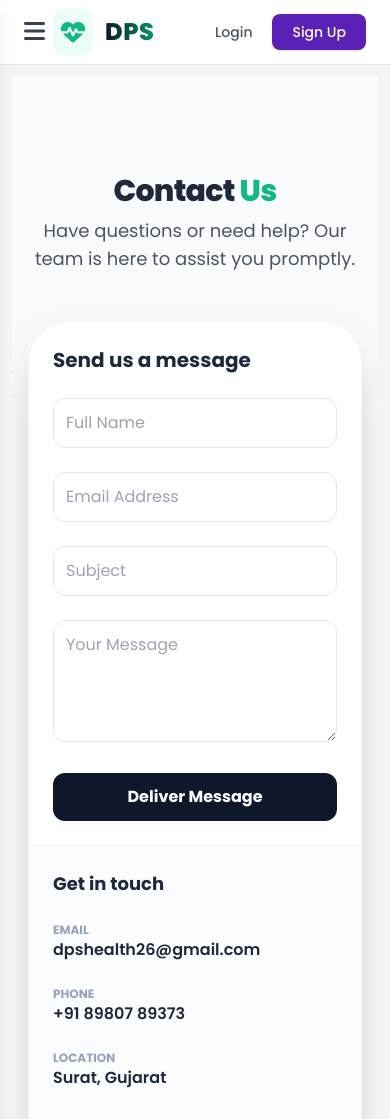
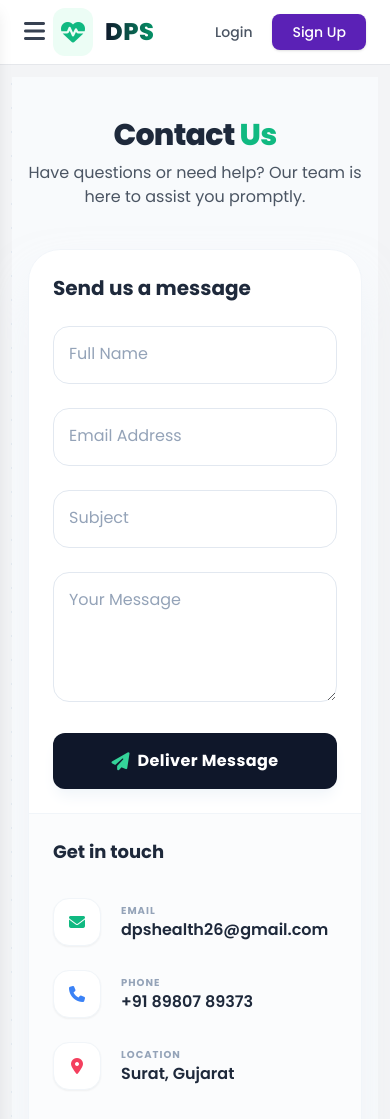
Before and after one commit to raxitsolanki/ML-PRO, a Flask app: page /contactus in a window 390 px wide. Shown: the top 1119 px of the page. Run offline with Flask 3, Linux system fonts and the light colour scheme; parts of the project's set-up code (start-up, migrations or seed data) failed here and were passed over; some libraries are stand-ins or nearby versions.

```diff
--- a/templates/contactus.html
+++ b/templates/contactus.html
@@ -1,124 +1,205 @@
 {% extends "layout_app.html" %}
+
 {% block title %}Contact Us - DSP Health{% endblock %}
 
 {% block content %}
 
+<link href="https://fonts.googleapis.com/css2?family=Poppins:wght@300;400;500;600;700&display=swap" rel="stylesheet">
+<script src="https://www.google.com/recaptcha/api.js" async defer></script>
+
 <style>
-  html, body {
-    height: 100%;
-    overflow: hidden; /* prevent double scroll */
+:root {
+  --navy: #1e293b;
+  --emerald: #10b981;
 }
 
-  .mobile-scroll-area {
-    height: 100vh;
-    overflow-y: auto;
-    -webkit-overflow-scrolling: touch;
+.font-poppins { font-family: 'Poppins', sans-serif; }
+
+/* Responsive Height Fix */
+.main-container {
+    min-height: auto;
 }
 
 @media (min-width: 1024px) {
-    html, body {
-      overflow: auto;
+  .main-container {
+    min-height: 750px;
+  }
 }
 
-    .mobile-scroll-area {
-      height: auto;
-      overflow: visible;
+/* Floating Label Logic */
+.input-group { position: relative; width: 100%; }
+
+.input-group label {
+    position: absolute;
+    left: 1rem;
+    top: 1rem;
+    color: #94a3b8;
+    transition: all 0.3s ease;
+    pointer-events: none;
+    background: transparent;
+}
+
+.input-field {
+    width: 100%;
+    border: 1.5px solid #e2e8f0;
+    padding: 1rem;
+    border-radius: 16px;
+    outline: none;
+    transition: all 0.3s ease;
+    background: #ffffff;
+}
+
+.input-field:focus ~ label,
+.input-field:not(:placeholder-shown) ~ label {
+    top: -0.6rem;
+    left: 0.8rem;
+    font-size: 0.75rem;
+    font-weight: 700;
+    color: var(--emerald);
+    background: white;
+    padding: 0 6px;
+}
+
+.input-field:focus {
+    border-color: var(--navy);
+    box-shadow: 0 0 0 4px rgba(30, 41, 59, 0.05);
+}
+
+/* Map Container */
+.map-box {
+    height: 260px;
+    width: 100%;
+}
+
+@media (min-width: 640px) {
+  .map-box {
+    height: 300px;
   }
 }
+
+@keyframes slideUp {
+    from { opacity: 0; transform: translateY(20px); }
+    to { opacity: 1; transform: translateY(0); }
+}
+.animate-slide-up { animation: slideUp 0.6s ease-out forwards; }
 </style>
 
-<div class="mobile-scroll-area">
+<div class="min-h-screen bg-[#f8fafc] px-4 sm:px-6 lg:px-16 py-10 sm:py-12 md:py-16 font-poppins">
 
-  <!-- Add padding so content doesn't hide behind fixed header/footer -->
-  <div class="pt-24 pb-24 lg:pt-12 lg:pb-12 bg-[#f8fafc] px-4 sm:px-6 lg:px-16 py-12 font-poppins">
-
-    <!-- HEADER TEXT -->
-    <div class="text-center mb-12">
+    <div class="text-center mb-10 sm:mb-12 animate-slide-up">
         <h1 class="text-3xl md:text-5xl font-extrabold text-[--navy] tracking-tight mb-2">
             Contact <span class="text-emerald-500">Us</span>
         </h1>
 
-      <p class="text-gray-600 text-lg md:text-xl max-w-2xl mx-auto">
+        <p class="text-gray-600 text-base sm:text-lg md:text-xl max-w-2xl mx-auto">
             Have questions or need help? Our team is here to assist you promptly.
         </p>
     </div>
 
-    <!-- MAIN CARD -->
-    <div class="max-w-6xl mx-auto">
-      <div class="bg-white rounded-[2.5rem] shadow-2xl border border-slate-100 overflow-hidden flex flex-col lg:flex-row">
+    <div class="max-w-6xl mx-auto animate-slide-up">
+        <div class="bg-white rounded-[2rem] sm:rounded-[2.5rem] shadow-2xl shadow-slate-200/50 border border-slate-100 overflow-hidden flex flex-col lg:flex-row main-container">
 
             <!-- LEFT FORM -->
-        <div class="lg:w-[60%] p-6 sm:p-10 border-b lg:border-b-0 lg:border-r border-slate-100">
-          <h2 class="text-xl sm:text-2xl font-bold text-[--navy] mb-6">
+            <div class="lg:w-[60%] p-6 sm:p-8 md:p-12 border-b lg:border-b-0 lg:border-r border-slate-100">
+                <h2 class="text-xl sm:text-2xl font-bold text-[--navy] mb-6 sm:mb-8">
                     Send us a message
                 </h2>
 
                 <form action="{{ url_for('contactus') }}" method="POST" class="space-y-6">
 
                     <div class="grid grid-cols-1 md:grid-cols-2 gap-6">
-              <input type="text" name="name" placeholder="Full Name"
-                class="w-full border border-slate-200 p-3 rounded-xl focus:ring-2 focus:ring-slate-200 outline-none" required>
-
-              <input type="email" name="email" placeholder="Email Address"
-                class="w-full border border-slate-200 p-3 rounded-xl focus:ring-2 focus:ring-slate-200 outline-none" required>
+                        <div class="input-group">
+                            <input type="text" name="name" placeholder=" " required class="input-field">
+                            <label>Full Name</label>
+                        </div>
+                        <div class="input-group">
+                            <input type="email" name="email" placeholder=" " required class="input-field">
+                            <label>Email Address</label>
+                        </div>
                     </div>
 
-            <input type="text" name="subject" placeholder="Subject"
-              class="w-full border border-slate-200 p-3 rounded-xl focus:ring-2 focus:ring-slate-200 outline-none" required>
+                    <div class="input-group">
+                        <input type="text" name="subject" placeholder=" " required class="input-field">
+                        <label>Subject</label>
+                    </div>
 
-            <textarea name="message" rows="4" placeholder="Your Message"
-              class="w-full border border-slate-200 p-3 rounded-xl focus:ring-2 focus:ring-slate-200 outline-none" required></textarea>
+                    <div class="input-group">
+                        <textarea name="message" rows="4" placeholder=" " required class="input-field"></textarea>
+                        <label>Your Message</label>
+                    </div>
 
+                    <div class="flex justify-center mt-6">
                         <button type="submit"
-              class="w-full bg-slate-900 text-white py-3 rounded-xl font-bold hover:bg-emerald-600 transition-all active:scale-95">
-              Deliver Message
+                            class="w-full max-w-[320px]
+                                   bg-slate-900 text-white py-3.5 rounded-xl
+                                   text-base font-bold
+                                   flex items-center justify-center gap-2
+                                   shadow-lg shadow-slate-100
+                                   hover:bg-emerald-600 transition-all
+                                   active:scale-95">
+
+                            <i class="fa-solid fa-paper-plane text-emerald-400 text-lg"></i>
+                            <span class="tracking-wide">Deliver Message</span>
                         </button>
+                    </div>
 
                 </form>
             </div>
 
             <!-- RIGHT INFO -->
-        <div class="lg:w-[40%] bg-slate-50/50 p-6 sm:p-10 flex flex-col justify-between">
+            <div class="lg:w-[40%] bg-slate-50/50 p-6 sm:p-8 md:p-12 flex flex-col justify-between">
+
+                <div class="space-y-8">
+                    <h3 class="text-lg sm:text-xl font-bold text-[--navy] mb-6">
+                        Get in touch
+                    </h3>
 
                     <div class="space-y-6">
-            <h3 class="text-lg sm:text-xl font-bold text-[--navy]">Get in touch</h3>
 
+                        <div class="flex items-center gap-5 group">
+                            <div class="w-12 h-12 bg-white rounded-2xl shadow-sm flex items-center justify-center text-emerald-500 border border-slate-100 group-hover:bg-emerald-500 group-hover:text-white transition-all">
+                                <i class="fa-solid fa-envelope"></i>
+                            </div>
                             <div>
-              <p class="text-xs font-bold text-slate-400 uppercase">Email</p>
-              <p class="font-semibold text-[--navy] break-words">
-                dpshealth26@gmail.com
-              </p>
-            </div>
-
-            <div>
-              <p class="text-xs font-bold text-slate-400 uppercase">Phone</p>
-              <p class="font-semibold text-[--navy]">
-                +91 89807 89373
-              </p>
-            </div>
-
-            <div>
-              <p class="text-xs font-bold text-slate-400 uppercase">Location</p>
-              <p class="font-semibold text-[--navy]">
-                Surat, Gujarat
-              </p>
+                                <p class="text-[10px] font-bold text-slate-400 uppercase tracking-widest">Email</p>
+                                <p class="text-[--navy] font-semibold break-words">dpshealth26@gmail.com</p>
                             </div>
                         </div>
 
-          <div class="mt-8 rounded-2xl overflow-hidden shadow-md h-48 sm:h-56">
-            <iframe
-              src="https://www.google.com/maps?q=Surat,Gujarat&output=embed"
-              width="100%" height="100%" style="border:0;"
-              loading="lazy">
-            </iframe>
+                        <div class="flex items-center gap-5 group">
+                            <div class="w-12 h-12 bg-white rounded-2xl shadow-sm flex items-center justify-center text-blue-500 border border-slate-100 group-hover:bg-blue-500 group-hover:text-white transition-all">
+                                <i class="fa-solid fa-phone"></i>
+                            </div>
+                            <div>
+                                <p class="text-[10px] font-bold text-slate-400 uppercase tracking-widest">Phone</p>
+                                <p class="text-[--navy] font-semibold">+91 89807 89373</p>
+                            </div>
                         </div>
 
+                        <div class="flex items-center gap-5 group">
+                            <div class="w-12 h-12 bg-white rounded-2xl shadow-sm flex items-center justify-center text-rose-500 border border-slate-100 group-hover:bg-rose-500 group-hover:text-white transition-all">
+                                <i class="fa-solid fa-location-dot"></i>
                             </div>
-
+                            <div>
+                                <p class="text-[10px] font-bold text-slate-400 uppercase tracking-widest">Location</p>
+                                <p class="text-[--navy] font-semibold">Surat, Gujarat</p>
                             </div>
                         </div>
 
                     </div>
                 </div>
 
+                <div class="mt-8 sm:mt-10 rounded-[2rem] overflow-hidden border-4 border-white shadow-xl map-box">
+                    <iframe
+                        src="https://www.google.com/maps/embed?pb=!1m18!1m12!1m3!1d119066.41709424424!2d72.739894488346!3d21.17024010174066!2m3!1f0!2f0!3f0!3m2!1i1024!2i768!4f13.1!3m3!1m2!1s0x3be04e59411d1563%3A0xfe4558290938b042!2sSurat%2C%20Gujarat!5e0!3m2!1sen!2sin!4v1700000000000!5m2!1sen!2sin"
+                        width="100%" height="100%" style="border:0;" allowfullscreen=""
+                        loading="lazy" referrerpolicy="no-referrer-when-downgrade">
+                    </iframe>
+                </div>
+
+            </div>
+        </div>
+    </div>
+</div>
+
 {% endblock %}
--- a/templates/layout.html
+++ b/templates/layout.html
@@ -56,7 +56,7 @@
         <div class="flex justify-between items-center h-16 sm:h-20">
 
             <!-- LOGO -->
-            <a href="/login" class="flex items-center gap-2 sm:gap-3 group">
+            <a href="{{ url_for('logout') }}" class="flex items-center gap-2 sm:gap-3 group">
                 <div class="p-2 rounded-xl bg-emerald-50 group-hover:bg-emerald-100 transition">
                     <i class="fa-solid fa-heart-pulse text-emerald-500 text-xl sm:text-2xl"></i>
                 </div>
--- a/templates/layout_app.html
+++ b/templates/layout_app.html
@@ -35,7 +35,7 @@
                 </button>
 
                 <!-- LOGO -->
-                <a href="/login" class="flex items-center gap-3 group">
+                <a href="{{ url_for('logout') }}" class="flex items-center gap-3 group">
                     <div class="logo-box p-2 rounded-xl bg-emerald-50 group-hover:bg-emerald-100 transition">
                         <i class="fa-solid fa-heart-pulse text-emerald-500 text-2xl group-hover:scale-110 transition-transform"></i>
                     </div>
```
Also changed, not shown: templates/profile.html (+8 -4 lines). Lines whose indentation alone changed are shown as unchanged.
